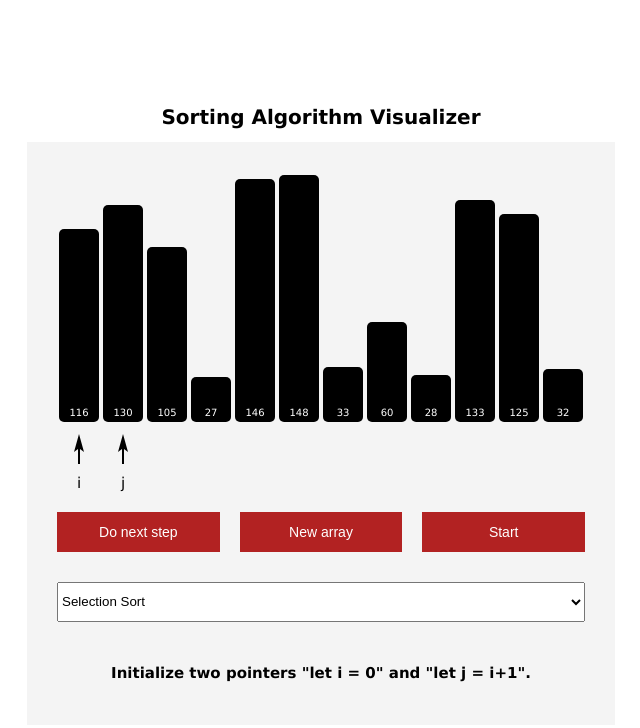
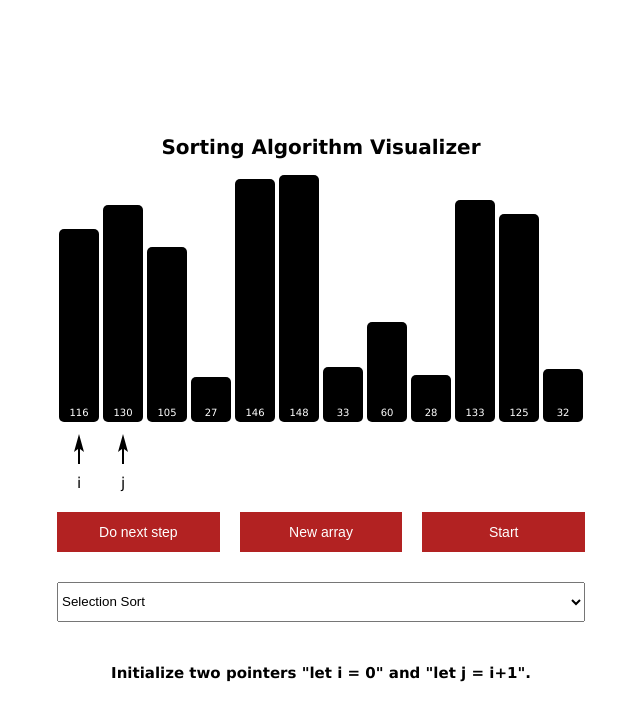
Before and after one commit to jikol1906/visualSorter, a website built with Parcel: page index.html in a window 1280 px wide. Shown: the whole page, without its empty margins (319-959 px from the left). Built offline with nearby package versions, Linux system fonts and the light colour scheme.

Commit message:
removed main container

```diff
--- a/index.html
+++ b/index.html
@@ -9,8 +9,6 @@
     <header>
       <h1 style="text-align: center;">Sorting Algorithm Visualizer</h1s>
     </header>
-    <main class="container">
-
     <div class="box">
       <div class="array">
         <div class="array__container"></div>
@@ -31,7 +29,6 @@
     <div>
       <h2 id="statusmessage"></>
     </div>
-    </main>
 
     <script type="module" src="scripts/main.ts"></script>
   </body>
```
Lines whose indentation alone changed are shown as unchanged.
